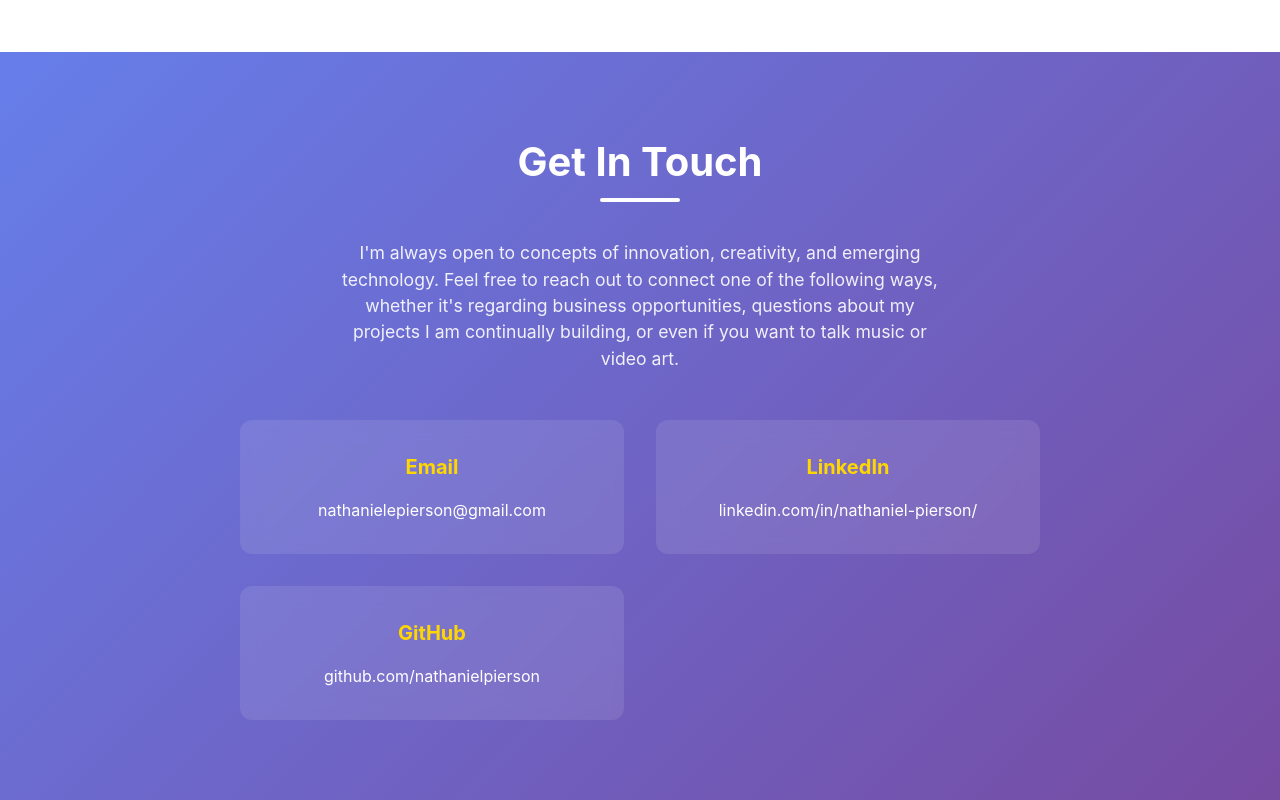
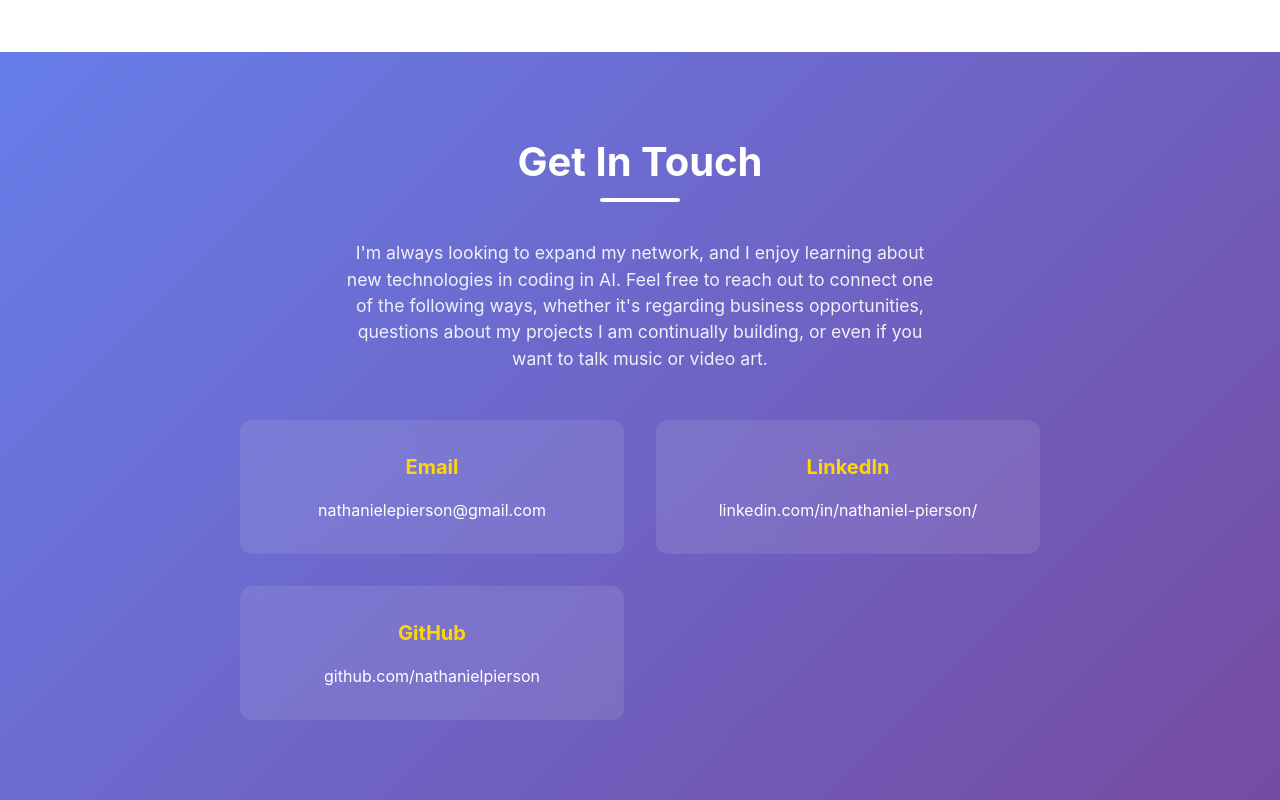
Before and after one commit to nathanielpierson/nathaniel-pierson-website, a React (Vite) app: page / in a window 1280 px wide. Shown: the part 3073-3873 px from the top of the page. Built offline with nearby package versions, Linux system fonts and the light colour scheme.

Commit message:
edit Contact section paragraph

```diff
--- a/src/components/Contact.jsx
+++ b/src/components/Contact.jsx
@@ -6,11 +6,7 @@ function Contact() {
       <div className="container">
         <h2 className="section-title">Get In Touch</h2>
         <p className="section-subtitle">
-          I'm always open to concepts of innovation, creativity, and emerging
-          technology. Feel free to reach out to connect one of the following
-          ways, whether it's regarding business opportunities, questions about
-          my projects I am continually building, or even if you want to talk
-          music or video art.
+          I'm always looking to expand my network, and I enjoy learning about new technologies in coding in AI. Feel free to reach out to connect one of the following ways, whether it's regarding business opportunities, questions about my projects I am continually building, or even if you want to talk music or video art.
         </p>
         <div className="contact-content">
           <div className="contact-info">
```
